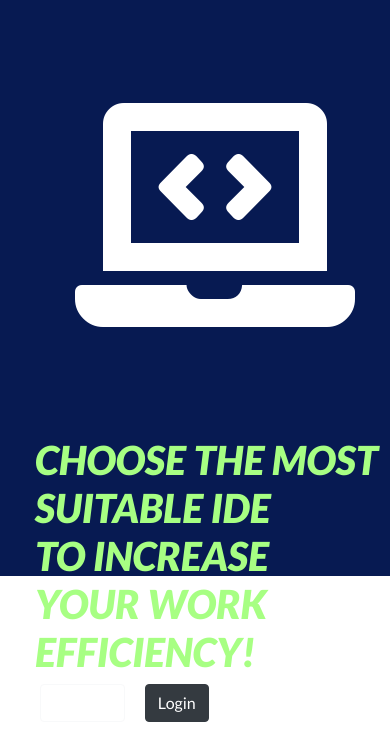
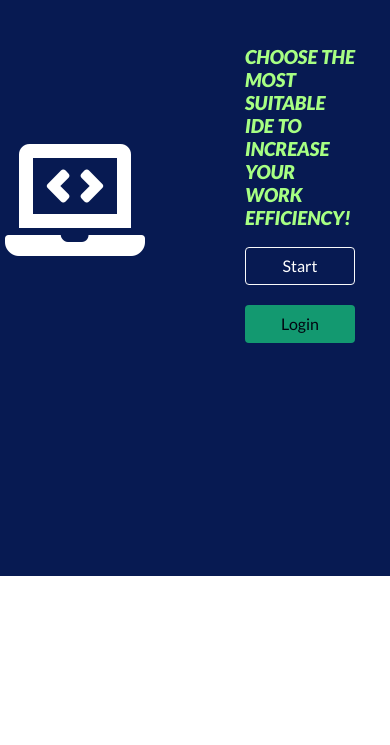
Before and after one commit to sgasior/Pick-IDE-html-template, a plain HTML site: page index.html in a window 390 px wide. Shown: the part 99-844 px from the top of the page. Drawn offline with nearby package versions, Linux system fonts and the light colour scheme.

Commit message:
Added slide animation to hamburger & added some styles to the buttons & added some responsiveness & changed jquery (default bootstrap slim jquery to jquery.min.js from the jquery site.

```diff
--- a/index.html
+++ b/index.html
@@ -65,8 +65,6 @@
                     <li>
                         <a href="#">Contact<i class="fas fa-address-book"></i></a>
                     </li>
-
-
                 </ul>
             </div>
         </nav>
@@ -74,39 +72,31 @@
         <section id="main">
 
             <div class="row">
-                <div class="col-sm-6 title-img">
 
+                <div class="col-6 title-img">
                     <i class="fas fa-laptop-code">
+
                     </i>
 
                 </div>
-
-                <div class="col-sm-6 big-heading">
+                <div class="col-6 big-heading">
                     <h1>
-                        Choose the most suitable IDE<br> to increase <br>your work efficiency!
+                        Choose the most suitable IDE to increase your work efficiency!
                     </h1>
 
-                    <div class="row">
-                        <button type="button" class="btn btn-outline-light register-button">Register</button>
+                    <div class="row main-buttons">
+                        <button type="button" class="btn btn-outline-light start-button">Start</button>
 
-                        <button type="button" class="btn btn-square btn-dark">Login</button>
+                        <button type="button" class="btn login-button">Login</button>
 
                     </div>
-
                 </div>
-
-
-
             </div>
-
-
         </section>
-
-
     </div>
 
-    <!--    jQuery's slim build-->
-    <script src="https://code.jquery.com/jquery-3.3.1.slim.min.js" integrity="sha384-q8i/X+965DzO0rT7abK41JStQIAqVgRVzpbzo5smXKp4YfRvH+8abtTE1Pi6jizo" crossorigin="anonymous"></script>
+    <script src="https://ajax.googleapis.com/ajax/libs/jquery/3.3.1/jquery.min.js"></script>
+
     <script src="https://cdnjs.cloudflare.com/ajax/libs/popper.js/1.14.7/umd/popper.min.js" integrity="sha384-UO2eT0CpHqdSJQ6hJty5KVphtPhzWj9WO1clHTMGa3JDZwrnQq4sF86dIHNDz0W1" crossorigin="anonymous"></script>
     <script src="https://stackpath.bootstrapcdn.com/bootstrap/4.3.1/js/bootstrap.min.js" integrity="sha384-JjSmVgyd0p3pXB1rRibZUAYoIIy6OrQ6VrjIEaFf/nJGzIxFDsf4x0xIM+B07jRM" crossorigin="anonymous"></script>
 
--- a/js/index.js
+++ b/js/index.js
@@ -2,7 +2,7 @@
 $(".hamburger").click(function () {
     $(this).toggleClass("is-active");
 
-    $("#navbar-small-screen-links").toggle();
+    $("#navbar-small-screen-links").slideToggle("slow");
 });
 
 // --- HAMBURGER END---
--- a/styles/main_layout.css
+++ b/styles/main_layout.css
@@ -8,7 +8,6 @@ body {
 .container-fluid {
     padding: 0;
     background: #071a52;
-    /*    height: 500px;*/
     height: 80vh;
 
     /*    background-image: linear-gradient(rgba(0, 0, 0, 0.7), rgba(0, 0, 0, 0.7)),
@@ -67,7 +66,9 @@ nav ul {
     font-size: 14rem;
     color: white;
     text-align: right;
+    vertical-align: middle;
     padding-right: 50px;
+    margin: auto;
 }
 
 .big-heading {
@@ -76,39 +77,38 @@ nav ul {
     text-align: left;
     color: #a7ff83;
     position: relative;
-    top: 55px;
+    top: 58px;
     font-style: italic;
     padding-left: 50px;
-
 }
 
-/*
-.big-heading h1 {
-    transform: rotate(15deg);
-    -webkit-transform: rotate(6deg);
-    -moz-transform: rotate(15deg);
-    -ms-transform: rotate(15deg);
-    -o-transform: rotate(35deg);
-}*/
+.main-buttons {
+    margin-top: 50px;
+}
 
 
 
 
 /* -----------Buttons --------*/
 
-#navbar-big-screen-links .btn {
-    padding: 0 20px;
-    text-align: center;
-    width: 100px;
-}
-
-.register-button {
-    margin: 0 20px;
+.start-button {
+    margin: 0 10px;
     color: white;
+    width: 130px;
 }
 
 .login-button {
+    margin: 0 10px;
     border margin-right: 15px;
+    width: 130px;
+    background: #17b978;
+    color: black;
+    opacity: 0.8;
+}
+
+.login-button:hover {
+    color: white;
+    opacity: 1;
 }
 
 
@@ -130,6 +130,38 @@ nav ul {
     #navbar-big-screen-links {
         display: none;
     }
+
+
+    .big-heading {
+        position: static;
+        font-style: italic;
+        margin: auto 0;
+        padding-right: 50px;
+    }
+
+    .big-heading h1 {
+        font-size: 1.2rem;
+    }
+
+    .title-img {
+        font-size: 7rem;
+    }
+
+
+    .start-button {
+        margin: 10px 0;
+        width: 100%;
+    }
+
+    .login-button {
+        margin: 10px 0;
+        width: 100%;
+    }
+
+    .main-buttons {
+        margin: 0;
+    }
+
 
 }
 
@@ -166,7 +198,6 @@ nav ul {
 
 
 
-
 #navbar-small-screen-links {
     display: none;
     text-align: center;
@@ -176,6 +207,7 @@ nav ul {
 #navbar-small-screen-links ul {
     list-style-type: none;
     padding: 0;
+
 }
 
 #navbar-small-screen-links li {
```
